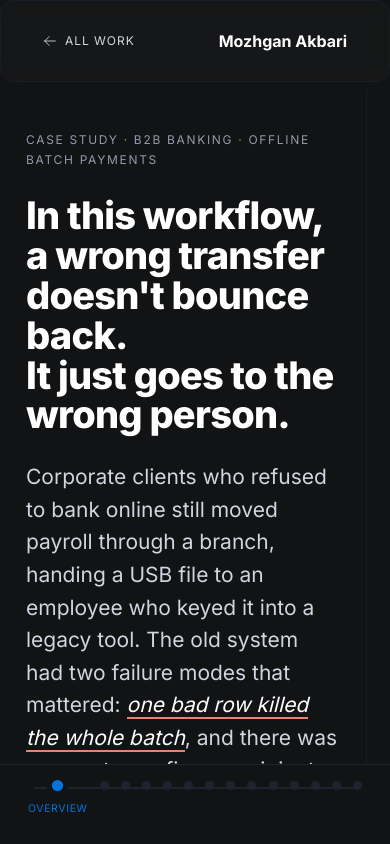
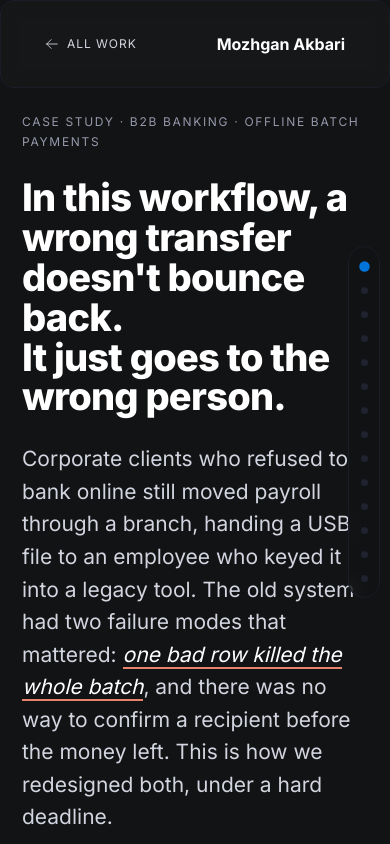
Before and after one commit to mozhganakbari78-hub/Mozhfolio, a Next.js app: page /work/batch-transfer in a window 390 px wide. Built offline with nearby package versions, Linux system fonts and the light colour scheme.

Commit message:
Wire Editorial dispatcher: horizontal on desktop, snap-scroll vertical on mobile

```diff
--- a/components/casestudy/Editorial.tsx
+++ b/components/casestudy/Editorial.tsx
@@ -1,260 +1,22 @@
 "use client";
 
-import { useEffect, useRef, useState, useCallback } from "react";
-import Link from "next/link";
-import { useRouter } from "next/navigation";
-import { ArrowLeftIcon } from "@heroicons/react/24/outline";
+import { useEffect, useState } from "react";
+import EditorialHorizontal from "./EditorialHorizontal";
+import EditorialVertical from "./EditorialVertical";
 
-type Panel = { el: HTMLElement; label: string; inTimeline: boolean };
+export default function Editorial({ children }: { children: React.ReactNode }) {
+  const [isMobile, setIsMobile] = useState<boolean | null>(null);
 
-/**
- * Horizontal, timeline-driven case-study shell (konpo-style). Each top-level
- * block of the case article becomes a full-height panel laid out left-to-right.
- * Vertical wheel drives horizontal movement; tall panels scroll vertically first,
- * then hand off to horizontal at their boundary. A bottom timeline shows the
- * section labels and a progress fill, and clicking a label jumps to it.
- */
-export default function Editorial({ children }: { children: React.ReactNode }) {
-  const router = useRouter();
-  const rootRef = useRef<HTMLDivElement>(null);
-  const trackRef = useRef<HTMLDivElement>(null);
-  const [panels, setPanels] = useState<Panel[]>([]);
-  const [active, setActive] = useState(0);
-  const [progress, setProgress] = useState(0);
-
-  // Build panels from the article's direct children.
   useEffect(() => {
-    const track = trackRef.current;
-    if (!track) return;
-    const article = track.querySelector("article");
-    if (!article) return;
-
-    const kids = (Array.from(article.children) as HTMLElement[]).filter(
-      (el) => el.tagName !== "HR" && !el.classList.contains("cs-divider")
-    );
-    const built: Panel[] = kids.map((el, i) => {
-      el.classList.add("cs-panel");
-      let label = `${i + 1}`;
-      let inTimeline = true;
-      if (el.classList.contains("cs-hero")) label = "Overview";
-      else if (el.classList.contains("cs-next")) label = "Next";
-      else if (el.classList.contains("cs-foot")) { label = "End"; }
-      else {
-        const num = el.querySelector(".cs-num")?.textContent ?? "";
-        const after = num.split("/")[1]?.trim();
-        if (after) {
-          // shorten long labels
-          const short = after.length > 18 ? after.slice(0, 16).trimEnd() + "..." : after;
-          label = short;
-        } else {
-          // inline art or shot panels — scrollable but not shown in timeline
-          inTimeline = false;
-        }
-      }
-      return { el, label, inTimeline };
-    });
-    setPanels(built);
+    const mq = window.matchMedia("(max-width: 900px)");
+    const update = () => setIsMobile(mq.matches);
+    update();
+    mq.addEventListener("change", update);
+    return () => mq.removeEventListener("change", update);
   }, []);
 
-  // Wheel: vertical → horizontal with inertial rAF lerp (smooth + fast).
-  const targetX = useRef(0);
-  const animating = useRef(false);
-  const kickRef = useRef<(() => void) | null>(null);
-
-  useEffect(() => {
-    const track = trackRef.current;
-    if (!track) return;
-
-    targetX.current = track.scrollLeft;
-    const SPEED = 1.5; // wheel-to-horizontal gain
-    const EASE = 0.16; // higher = snappier
-
-    const animate = () => {
-      const cur = track.scrollLeft;
-      const diff = targetX.current - cur;
-      if (Math.abs(diff) < 0.5) {
-        track.scrollLeft = targetX.current;
-        animating.current = false;
-        return;
-      }
-      track.scrollLeft = cur + diff * EASE;
-      requestAnimationFrame(animate);
-    };
-    const kick = () => {
-      if (!animating.current) {
-        animating.current = true;
-        requestAnimationFrame(animate);
-      }
-    };
-    kickRef.current = kick;
-
-    const onWheel = (e: WheelEvent) => {
-      if (Math.abs(e.deltaY) <= Math.abs(e.deltaX)) return; // real horizontal intent
-      e.preventDefault();
-      const max = track.scrollWidth - track.clientWidth;
-      // re-sync target if the user interrupted with a jump or drag
-      if (!animating.current) targetX.current = track.scrollLeft;
-      targetX.current = Math.max(0, Math.min(max, targetX.current + e.deltaY * SPEED));
-      kick();
-    };
-
-    // Drag-to-scroll
-    let dragStartX = 0;
-    let dragStartScroll = 0;
-    let dragging = false;
-    let dragDelta = 0;
-
-    const onPointerDown = (e: PointerEvent) => {
-      if ((e.target as HTMLElement).closest("a, button")) return;
-      dragging = true;
-      dragDelta = 0;
-      dragStartX = e.clientX;
-      dragStartScroll = track.scrollLeft;
-      track.setPointerCapture(e.pointerId);
-      track.style.cursor = "grabbing";
-    };
-    const onPointerMove = (e: PointerEvent) => {
-      if (!dragging) return;
-      dragDelta = dragStartX - e.clientX;
-      track.scrollLeft = dragStartScroll + dragDelta;
-      targetX.current = track.scrollLeft;
-    };
-    const onPointerUp = () => {
-      dragging = false;
-      track.style.cursor = "";
-    };
-
-    track.addEventListener("wheel", onWheel, { passive: false });
-    track.addEventListener("pointerdown", onPointerDown);
-    track.addEventListener("pointermove", onPointerMove);
-    track.addEventListener("pointerup", onPointerUp);
-    track.addEventListener("pointercancel", onPointerUp);
-    return () => {
-      track.removeEventListener("wheel", onWheel);
-      track.removeEventListener("pointerdown", onPointerDown);
-      track.removeEventListener("pointermove", onPointerMove);
-      track.removeEventListener("pointerup", onPointerUp);
-      track.removeEventListener("pointercancel", onPointerUp);
-    };
-  }, [panels]);
-
-  // Track scroll → progress + active section + scroll-linked mockup scale.
-  useEffect(() => {
-    const track = trackRef.current;
-    if (!track) return;
-    const mockups = Array.from(track.querySelectorAll<HTMLElement>(".cs-mockup"));
-
-    // Konpo-style reveal: each image grows from a smaller card to full size as
-    // its panel slides into the centre of the viewport.
-    const updateMockups = () => {
-      const tr = track.getBoundingClientRect();
-      const trackCenter = tr.left + tr.width / 2;
-      for (const el of mockups) {
-        const r = el.getBoundingClientRect();
-        const c = r.left + r.width / 2;
-        const dist = Math.min(1, Math.abs(c - trackCenter) / (tr.width * 0.9));
-        const p = 1 - dist; // 1 at centre, 0 far away
-        const scale = 0.86 + 0.14 * p;
-        const op = 0.35 + 0.65 * p;
-        el.style.setProperty("--mk-scale", scale.toFixed(3));
-        el.style.setProperty("--mk-op", op.toFixed(3));
-      }
-    };
-
-    const onScroll = () => {
-      const max = track.scrollWidth - track.clientWidth;
-      const ratio = max > 0 ? track.scrollLeft / max : 0;
-      setProgress(ratio);
-      const center = track.scrollLeft + track.clientWidth / 2;
-      let idx = 0;
-      panels.forEach((p, i) => {
-        if (p.el.offsetLeft <= center) idx = i;
-      });
-      setActive(idx);
-      updateMockups();
-    };
-    onScroll();
-    track.addEventListener("scroll", onScroll, { passive: true });
-    window.addEventListener("resize", onScroll);
-    return () => {
-      track.removeEventListener("scroll", onScroll);
-      window.removeEventListener("resize", onScroll);
-    };
-  }, [panels]);
-
-  // Reveal text blocks on horizontal entry.
-  useEffect(() => {
-    const track = trackRef.current;
-    if (!track || !panels.length) return;
-    const obs = new IntersectionObserver(
-      (entries) => entries.forEach((e) => e.isIntersecting && e.target.classList.add("in")),
-      { root: track, threshold: 0.15 }
-    );
-    track.querySelectorAll(".cs-reveal").forEach((el) => obs.observe(el));
-    return () => obs.disconnect();
-  }, [panels]);
-
-  // Keyboard arrows move between panels.
-  useEffect(() => {
-    const track = trackRef.current;
-    if (!track) return;
-    const onKey = (e: KeyboardEvent) => {
-      if (e.key === "ArrowRight") jumpTo(Math.min(active + 1, panels.length - 1));
-      else if (e.key === "ArrowLeft") jumpTo(Math.max(active - 1, 0));
-    };
-    window.addEventListener("keydown", onKey);
-    return () => window.removeEventListener("keydown", onKey);
-    // eslint-disable-next-line react-hooks/exhaustive-deps
-  }, [active, panels]);
-
-  const jumpTo = (i: number) => {
-    const track = trackRef.current;
-    const p = panels[i];
-    if (!track || !p) return;
-    const max = track.scrollWidth - track.clientWidth;
-    targetX.current = Math.max(0, Math.min(max, p.el.offsetLeft));
-    kickRef.current?.();
-  };
-
-  // Timeline: only show panels with meaningful labels, skip End/footer.
-  const tlPanels = panels.filter((p) => p.inTimeline && p.label !== "End");
-
-  return (
-    <div className="cs-root cs-horizontal" ref={rootRef}>
-      <div className="cs-bar">
-        <div className="cs-bar-inner">
-          <Link href="/#projects" className="cs-back">
-            <ArrowLeftIcon style={{ width: 14, height: 14 }} />
-            All work
-          </Link>
-          <span className="cs-sig">Mozhgan Akbari</span>
-        </div>
-      </div>
-
-      <div className="cs-htrack" ref={trackRef}>
-        {children}
-      </div>
-
-      <div className="cs-timeline">
-        <div className="cs-tl-line">
-          <div className="cs-tl-fill" style={{ width: `${progress * 100}%` }} />
-        </div>
-        <div className="cs-tl-labels">
-          {tlPanels.map((p) => {
-            const idx = panels.indexOf(p);
-            return (
-              <button
-                key={idx}
-                className={`cs-tl-item${idx === active ? " active" : ""}`}
-                onClick={() => jumpTo(idx)}
-              >
-                <span className="dot" />
-                <span className="txt">{p.label}</span>
-              </button>
-            );
-          })}
-        </div>
-      </div>
-    </div>
-  );
+  if (isMobile === null) return null;
+  return isMobile
+    ? <EditorialVertical>{children}</EditorialVertical>
+    : <EditorialHorizontal>{children}</EditorialHorizontal>;
 }
```
